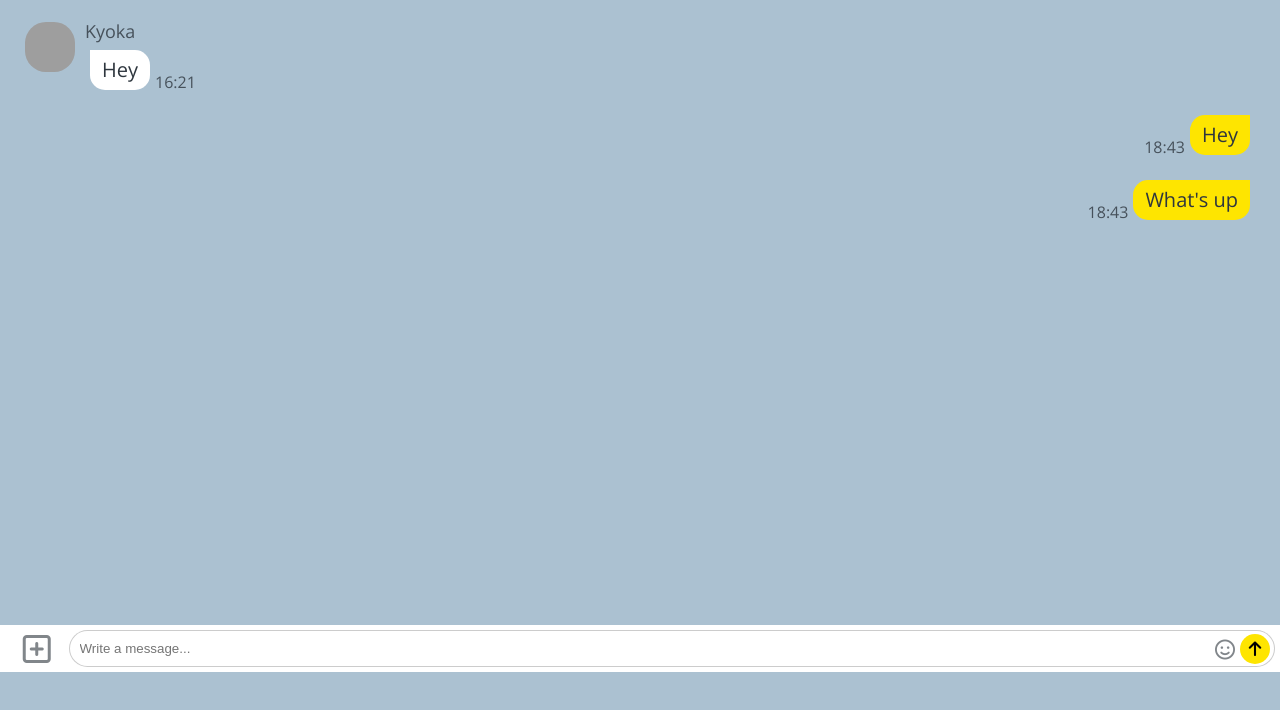
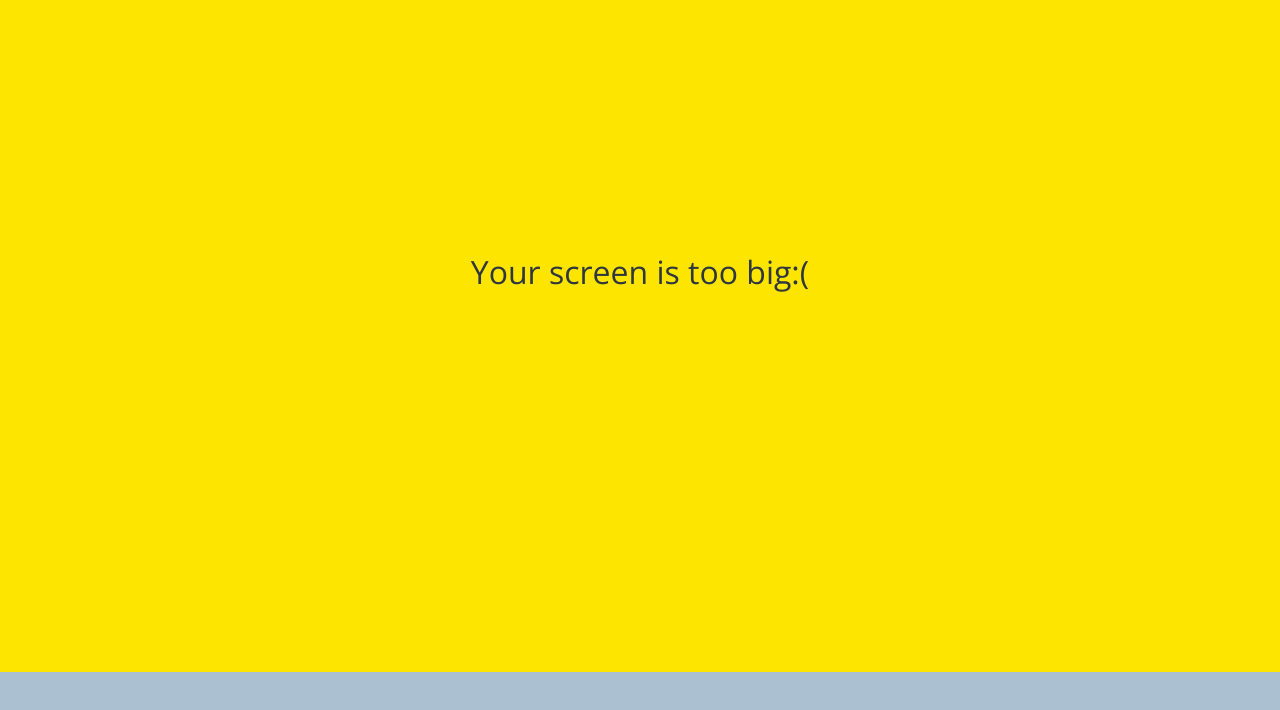
Before and after one commit to jaeheejo/--main-7.10-, a plain HTML site: page chat.html in a window 1280 px wide. Shown: the part 128-838 px from the top of the page. Drawn offline with nearby package versions, Linux system fonts and the light colour scheme; grey boxes are pictures that could not be loaded.

Commit message:
7.10
- 미디어쿼리

```diff
--- a/chat.html
+++ b/chat.html
@@ -86,6 +86,10 @@
         </div>
     </form>
 
+    <div id="no-mobile">
+        <span>Your screen is too big:(</span>
+    </div>
+
     <script src="https://kit.fontawesome.com/248617129c.js" crossorigin="anonymous"></script>
 </body>
 
--- /dev/null
+++ b/css/components/no-mobile.css
@@ -0,0 +1,19 @@
+#no-mobile {
+    position: absolute;
+    z-index: 99;
+    height: 100vh;
+    width: 100vw;
+    background-color: var(--yellow);
+    top: 0;
+    display: none;
+    justify-content: center;
+    align-items: center;
+    font-size: 32px;
+
+}
+
+@media screen and (min-width: 645px) {
+    #no-mobile {
+        display: flex;
+    }
+}
--- a/css/screens/chat.css
+++ b/css/screens/chat.css
@@ -42,7 +42,13 @@
     width: 100%;
     display: flex;
     margin-bottom: 25px;
+    animation: messageAnimation 1s ease-in-out;
 }
+
+.message-row__my {
+    animation: myMessageAnimation 1s ease-in-out;
+}
+
 
 .message-row img {
     width: 50px;
@@ -115,7 +121,7 @@
     padding: 5px 5px;
     align-items: center;
     box-sizing: border-box;
-    transition: all 0.3s ease-in-out;
+    transition: transform 0.3s ease-in-out;
 }
 
 .reply .reply__column:first-child {
@@ -199,3 +205,19 @@
     width: 100%;
     transform: translateY(-80px);
 }
+
+@keyframes messageAnimation {
+    from {}
+
+    to {
+        transform: translateX(50PX)
+    }
+}
+
+@keyframes myMessageAnimation {
+    from {}
+
+    to {
+        transform: translateX(-50PX)
+    }
+}
--- a/css/styles.css
+++ b/css/styles.css
@@ -9,6 +9,7 @@
 @import "components/user-components.css";
 @import "components/badge.css";
 @import "components/alt-screen-header.css";
+@import "components/no-mobile.css";
 
 /* Screens */
 @import "screens/login.css";
```
Also changed, not shown: chats2.html (+5 -5 lines), friends.html (+5 -1 lines), index.html (+4 -0 lines).
